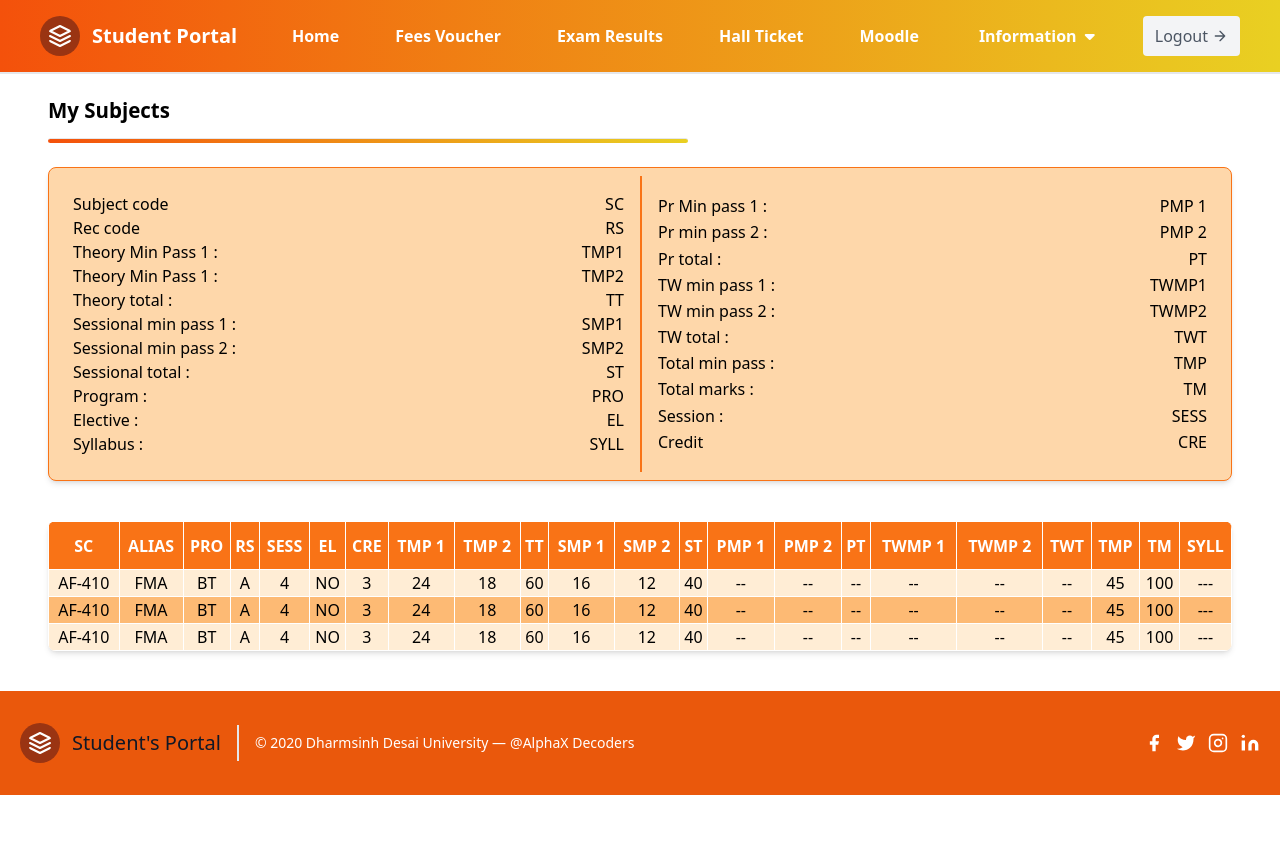
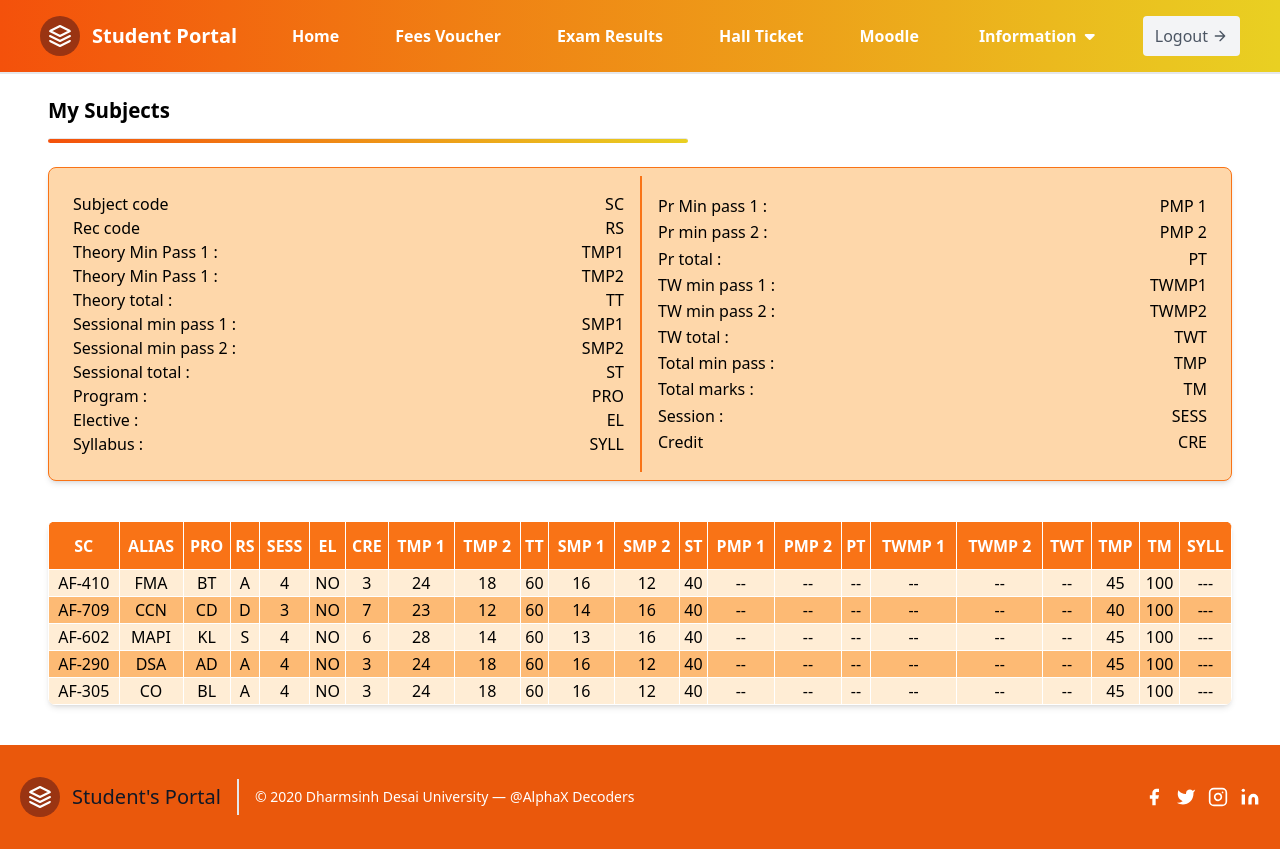
Before and after one commit to my1243/egovportal, a React (Create React App) app: page /information/my-subject in a window 1280 px wide. Before the commit the page ends 800 px from the top, so only its background shows below. Built offline with nearby package versions, Linux system fonts and the light colour scheme.

Commit message:
2 files committes by vraj patel

```diff
--- a/src/components/Information/MySub.jsx
+++ b/src/components/Information/MySub.jsx
@@ -225,16 +225,207 @@ const MySub = () => {
             </tr>
             <tr className="bg-orange-300">
               <td data-label="SC" className="text-center border border-white">
-                AF-410
+                AF-709
               </td>
               <td
                 data-label="ALIAS"
                 className="text-center border border-white"
               >
-                FMA
+                CCN
               </td>
               <td data-label="PRO" className="text-center border border-white">
-                BT
+                CD
+              </td>
+              <td data-label="RS" className="text-center border border-white">
+                D
+              </td>
+              <td data-label="SESS" className="text-center border border-white">
+                3
+              </td>
+              <td data-label="EL" className="text-center border border-white">
+                NO
+              </td>
+              <td data-label="CRE" className="text-center border border-white">
+                7
+              </td>
+              <td
+                data-label="TMP 1"
+                className="text-center border border-white"
+              >
+                23
+              </td>
+              <td
+                data-label="TMP 2"
+                className="text-center border border-white"
+              >
+                12
+              </td>
+              <td data-label="TT" className="text-center border border-white">
+                60
+              </td>
+              <td
+                data-label="SMP 1"
+                className="text-center border border-white"
+              >
+                14
+              </td>
+              <td
+                data-label="SMP 2"
+                className="text-center border border-white"
+              >
+                16
+              </td>
+              <td data-label="ST" className="text-center border border-white">
+                40
+              </td>
+              <td
+                data-label="PMP 1"
+                className="text-center border border-white"
+              >
+                --
+              </td>
+              <td
+                data-label="PMP 2"
+                className="text-center border border-white"
+              >
+                --
+              </td>
+              <td data-label="PT" className="text-center border border-white">
+                --
+              </td>
+              <td
+                data-label="TWMP 1"
+                className="text-center border border-white"
+              >
+                --
+              </td>
+              <td
+                data-label="TWMP 2"
+                className="text-center border border-white"
+              >
+                --
+              </td>
+              <td data-label="TWT" className="text-center border border-white">
+                --
+              </td>
+              <td data-label="TMP" className="text-center border border-white">
+                40
+              </td>
+              <td data-label="TM" className="text-center border border-white">
+                100
+              </td>
+              <td data-label="SYLL" className="text-center border border-white">
+                ---
+              </td>
+            </tr>
+            <tr className="bg-orange-100">
+              <td data-label="SC" className="text-center border border-white">
+                AF-602
+              </td>
+
+              <td
+                data-label="ALIAS"
+                className="text-center border border-white"
+              >
+                MAPI
+              </td>
+              <td data-label="PRO" className="text-center border border-white">
+                KL
+              </td>
+              <td data-label="RS" className="text-center border border-white">
+                S
+              </td>
+              <td data-label="SESS" className="text-center border border-white">
+                4
+              </td>
+              <td data-label="EL" className="text-center border border-white">
+                NO
+              </td>
+              <td data-label="CRE" className="text-center border border-white">
+                6
+              </td>
+              <td
+                data-label="TMP 1"
+                className="text-center border border-white"
+              >
+                28
+              </td>
+              <td
+                data-label="TMP 2"
+                className="text-center border border-white"
+              >
+                14
+              </td>
+              <td data-label="TT" className="text-center border border-white">
+                60
+              </td>
+              <td
+                data-label="SMP 1"
+                className="text-center border border-white"
+              >
+                13
+              </td>
+              <td
+                data-label="SMP 2"
+                className="text-center border border-white"
+              >
+                16
+              </td>
+              <td data-label="ST" className="text-center border border-white">
+                40
+              </td>
+              <td
+                data-label="PMP 1"
+                className="text-center border border-white"
+              >
+                --
+              </td>
+              <td
+                data-label="PMP 2"
+                className="text-center border border-white"
+              >
+                --
+              </td>
+              <td data-label="PT" className="text-center border border-white">
+                --
+              </td>
+              <td
+                data-label="TWMP 1"
+                className="text-center border border-white"
+              >
+                --
+              </td>
+              <td
+                data-label="TWMP 2"
+                className="text-center border border-white"
+              >
+                --
+              </td>
+              <td data-label="TWT" className="text-center border border-white">
+                --
+              </td>
+              <td data-label="TMP" className="text-center border border-white">
+                45
+              </td>
+              <td data-label="TM" className="text-center border border-white">
+                100
+              </td>
+              <td data-label="SYLL" className="text-center border border-white">
+                ---
+              </td>
+            </tr>
+            <tr className="bg-orange-300">
+              <td data-label="SC" className="text-center border border-white">
+                AF-290
+              </td>
+              <td
+                data-label="ALIAS"
+                className="text-center border border-white"
+              >
+                DSA
+              </td>
+              <td data-label="PRO" className="text-center border border-white">
+                AD
               </td>
               <td data-label="RS" className="text-center border border-white">
                 A
@@ -320,17 +511,17 @@ const MySub = () => {
             </tr>
             <tr className="bg-orange-100">
               <td data-label="SC" className="text-center border border-white">
-                AF-410
+                AF-305
               </td>
 
               <td
                 data-label="ALIAS"
                 className="text-center border border-white"
               >
-                FMA
+                CO
               </td>
               <td data-label="PRO" className="text-center border border-white">
-                BT
+                BL
               </td>
               <td data-label="RS" className="text-center border border-white">
                 A
--- a/src/components/Information/ProgClass.jsx
+++ b/src/components/Information/ProgClass.jsx
@@ -22,38 +22,38 @@ const ProgClass = () => {
                             <tr className="bg-orange-100">
                                 <td data-label="Institute" className="text-center border border-white">Faculty of technology</td>
                                 <td data-label="Program" className="text-center border border-white">Bachelor of technology</td>
-                                <td data-label="Class code" className="text-center border border-white">First class with distinction</td>
+                                <td data-label="Class code" className="text-center border border-white">Secondclass with distinction</td>
                                 <td data-label="From Marks" className="text-center border border-white">7.50</td>
                                 <td data-label="To marks/Cpi" className="text-center border border-white">10.00</td>
                             </tr>
                             <tr className="bg-orange-300">
                                 <td data-label="Institute" className="text-center border border-white">Faculty of technology</td>
-                                <td data-label="Program" className="text-center border border-white">Bachelor of technology</td>
+                                <td data-label="Program" className="text-center border border-white">Master of technology</td>
                                 <td data-label="Class code" className="text-center border border-white">First class with distinction</td>
-                                <td data-label="From Marks" className="text-center border border-white">7.50</td>
+                                <td data-label="From Marks" className="text-center border border-white">8.50</td>
                                 <td data-label="To marks/Cpi" className="text-center border border-white">10.00</td>
                             </tr>
                             <tr className="bg-orange-100">
 
-                            <td data-label="Institute"className="text-center border border-white">Faculty of technology</td>
-                                <td data-label="Program" className="text-center border border-white">Bachelor of technology</td>
-                                <td data-label="Class code" className="text-center border border-white">First class with distinction</td>
-                                <td data-label="From Marks" className="text-center border border-white">7.50</td>
+                                <td data-label="Institute" className="text-center border border-white">Faculty of technology</td>
+                                <td data-label="Program" className="text-center border border-white">Master of Buisness Administration</td>
+                                <td data-label="Class code" className="text-center border border-white">Second class with distinction</td>
+                                <td data-label="From Marks" className="text-center border border-white">6.50</td>
                                 <td data-label="To marks/Cpi" className="text-center border border-white">10.00</td>
                             </tr>
                             <tr className="bg-orange-300">
                                 <td data-label="Institute" className="text-center border border-white">Faculty of technology</td>
                                 <td data-label="Program" className="text-center border border-white">Bachelor of technology</td>
-                                <td data-label="Class code" className="text-center border border-white">First class with distinction</td>
-                                <td data-label="From marks" className="text-center border border-white">7.50</td>
+                                <td data-label="Class code" className="text-center border border-white">Third class with distinction</td>
+                                <td data-label="From marks" className="text-center border border-white">5.50</td>
                                 <td data-label="To marks/Cpi" className="text-center border border-white">10.00</td>
                             </tr>
 
                             <tr className="bg-orange-100">
                                 <td data-label="Institute" className="text-center border border-white">Faculty of technology</td>
-                                <td data-label="Program" className="text-center border border-white">Bachelor of technology</td>
+                                <td data-label="Program" className="text-center border border-white">Master of technology</td>
                                 <td data-label="Class code" className="text-center border border-white">First class with distinction</td>
-                                <td data-label="From Marks" className="text-center border border-white">7.50</td>
+                                <td data-label="From Marks" className="text-center border border-white">9.50</td>
                                 <td data-label="To marks/Cpi" className="text-center border border-white">10.00</td>
                             </tr>
                         </tbody>
```
Lines whose indentation alone changed are shown as unchanged.
